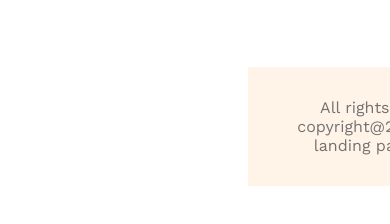
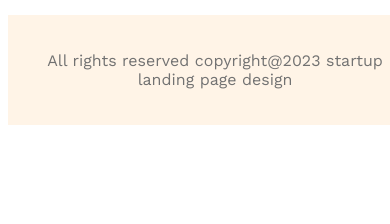
Before and after one commit to saifulislam1026/G3-architects, a plain HTML site: page index.html in a window 390 px wide. Shown: the part 7843-8067 px from the top of the page. After the commit the page ends 7976 px from the top, so only its background shows below. Drawn offline with nearby package versions, Linux system fonts and the light colour scheme.

Commit message:
added a responsive footer

```diff
--- a/index.html
+++ b/index.html
@@ -128,7 +128,7 @@
         </section>
    </main>
    <footer  id="last">
-     <label>All rights reserved copyright@2023 startup landing page design</label>
+     <p>All rights reserved copyright@2023 startup landing page design</p>
    </footer>
 </body>
 </html>
--- a/styles/G3.css
+++ b/styles/G3.css
@@ -192,17 +192,20 @@ main > section{
 }
 /* footer styles */
 #last{
-    width: 60%;
+    width: 900px;
+    padding: 20px ;
     text-align: center;
-    margin: 70px 240px 80px 240px;
+    justify-content: center;
+    align-items: center;
     background-color: rgba(255, 244, 231, 1);
-    border: 1px solid rgba(255, 244, 231, 1) ;
-    padding: 30px;
+    margin: 50px auto;
+    margin-left: 230px;
+
 }
 /* responsive media query */
 
 @media screen and (max-width: 576px) {
-    .navbar, .nav-links, .teams, .features, #last  {
+    .navbar, .nav-links, .teams, .features {
         flex-direction: column;
     }
 
@@ -224,6 +227,12 @@ main > section{
     #experience-badge{
       margin-top: 20px;
       margin-left: 20px;
+    }
+    #last{
+        width: 100%;
+        margin: auto;
+        margin-top: 18px;
+        text-align: center;
     }
 }
 
@@ -249,4 +258,9 @@ main > section{
         margin-top: 20px;
         margin-left: 20px;
       }
+      #last{
+        width: 100%;
+        margin: auto;
+        margin-top: 20px;
+      }
 }
```
